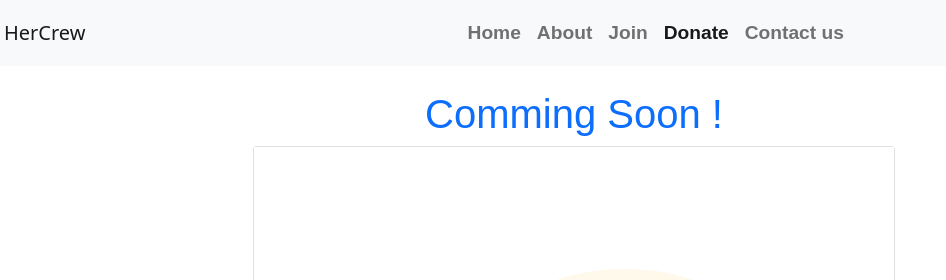
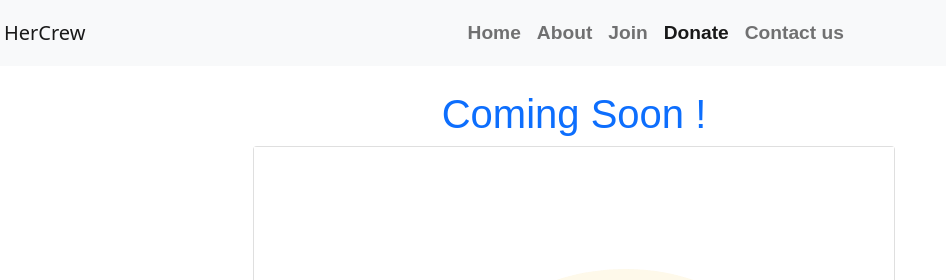
Before and after one commit to am-Anmol/HerCrew.github.io, a plain HTML site: page donate.html in a window 1280 px wide. Shown: the top 280 px of the page, 66-1012 px from the left. Drawn offline with nearby package versions, Linux system fonts and the light colour scheme.

Commit message:
update donate page

```diff
--- a/donate.html
+++ b/donate.html
@@ -41,7 +41,7 @@
     </nav>
   <br>
 <div class="d-flex justify-content-center">
-    <h1 class="card-title text-primary">Comming Soon !</h1>
+    <h1 class="card-title text-primary">Coming Soon !</h1>
 </div>
 <div class="container d-flex justify-content-center">
     <div class="card">
```
